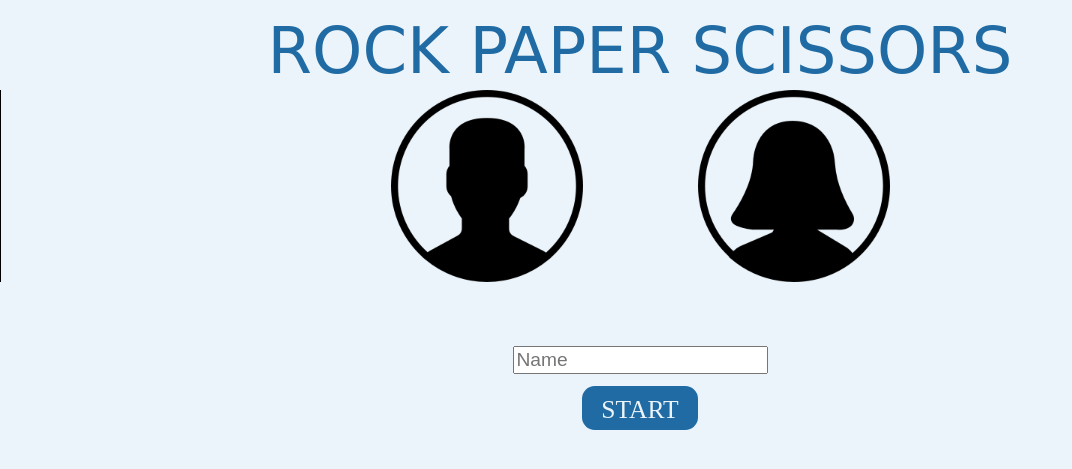
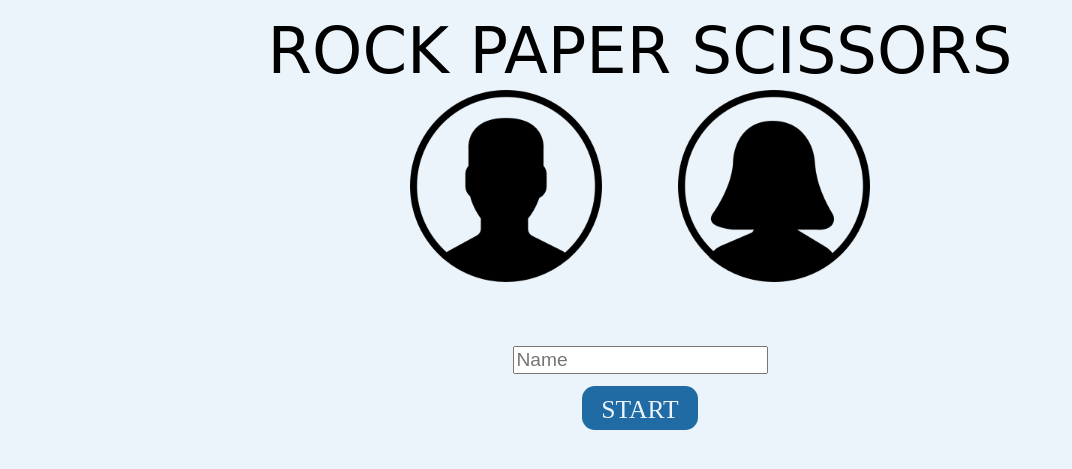
Before and after one commit to rimjieun/RPS, a PHP site: page / in a window 1280 px wide. Shown: the top 469 px of the page, without its empty margins (0-1072 px from the left). Run offline with PHP 8.4, Linux system fonts and the light colour scheme; some libraries are stand-ins or nearby versions; some web fonts are replaced.

Commit message:
js updated

```diff
--- a/assets/css/style.css
+++ b/assets/css/style.css
@@ -15,6 +15,10 @@ body {
 
 * {
   box-sizing: border-box;
+}
+
+p {
+  color: green;
 }
 
 table[class^="row"] {
@@ -35,27 +39,19 @@ td {
   margin-top: 4vw;
 }
 
-.r2-col-left,
-.r2-col-right {
+.col-left,
+.col-right {
   width: 45%;
   max-width: 45%;
 }
 
-.r2-col-mid {
+.col-mid {
   width: 10%;
 }
 
-.r3-col-left,
-.r3-col-right {
-  width: 50%;
-}
-
-.r3-col-left {
-  border-left: 1px solid black;
-}
-
 #heading {
-  color: #206ba4;
+  /*color: #206ba4;*/
+  color: black;
   font-size: 5vw;
   padding: 4vw 0 3vw;
 }
@@ -99,11 +95,11 @@ img[id^="icon"] {
 }
 
 #icon-male {
-  left: 13vw;
+  left: 17vw;
 }
 
 #icon-female {
-  right: 13vw;
+  right: 17vw;
 }
 
 #icon-male:hover,
@@ -120,9 +116,8 @@ img[id^="icon"] {
 }
 
 .player-div {
-  /*background: yellow;*/
   display: inline-block;
-  margin: 0 auto;
+  margin: 1vw 0 0 0;
 }
 
 .player-icon {
@@ -149,6 +144,11 @@ li {
   margin: 1vw auto;
 }
 
+li:hover {
+  color: #ffab35;
+  cursor: pointer;
+}
+
 #game-progress {
   font-size: 5vw;
   line-height: 6vw;
@@ -156,7 +156,6 @@ li {
 }
 
 .score-div {
-  /*background: yellow;*/
   width: 10vw;
   position: relative;
   margin: 0.5vw auto;
--- a/assets/javascript/game.js
+++ b/assets/javascript/game.js
@@ -66,21 +66,21 @@ $(document).ready(function() {
   var loadPlayer = {
 
     one: function(n, i, w, l) {
-      $(".r2-col-left").addClass("filled");
-      $(".r2-col-right .player-name").html("Waiting for Player 2...");
-      $(".r2-col-left .player-icon").attr("src", i);
-      $(".r2-col-left .player-name").text(n);
-      $(".r2-col-left .player-wins").text("Wins: " + w);
-      $(".r2-col-left .player-losses").text("Losses: " + l);
+      $(".row-2 .col-left").addClass("filled");
+      $(".row-2 .col-right .player-name").html("Waiting for Player 2...");
+      $(".row-2 .col-left .player-icon").attr("src", i);
+      $(".row-2 .col-left .player-name").text(n);
+      $(".row-2 .col-left .player-wins").text("Wins: " + w);
+      $(".row-2 .col-left .player-losses").text("Losses: " + l);
     },
 
     two: function(n, i, w, l) {
       alert("loading player 2");
       $("#vs").text("vs");
-      $(".r2-col-right .player-icon").attr("src", i);
-      $(".r2-col-right .player-name").html(n);
-      $(".r2-col-right .player-wins").text("Wins: " + w);
-      $(".r2-col-right .player-losses").text("Losses: " + l);
+      $(".row-2 .col-right .player-icon").attr("src", i);
+      $(".row-2 .col-right .player-name").html(n);
+      $(".row-2 .col-right .player-wins").text("Wins: " + w);
+      $(".row-2 .col-right .player-losses").text("Losses: " + l);
     }
   }
 
@@ -89,20 +89,20 @@ $(document).ready(function() {
     one: function() {
       alert("loading player 1 moves");
 
-      $(".r3-col-left").html("<ul>");
+      $(".row-3 .col-left").html("<ul>");
 
       for (i = 0; i < availableMoves.length; i++) {
-        $(".r3-col-left ul").append("<li>" + availableMoves[i] + "</li>");
+        $(".row-3 .col-left ul").append("<li>" + availableMoves[i] + "</li>");
       }
     },
 
     two: function() {
       alert("loading player 2 moves");
 
-      $(".r3-col-right").html("<ul>");
+      $(".row-3 .col-right").html("<ul>");
 
       for (i = 0; i < availableMoves.length; i++) {
-        $(".r3-col-right ul").append("<li>" + availableMoves[i] + "</li>");
+        $(".row-3 .col-right ul").append("<li>" + availableMoves[i] + "</li>");
       }
     }
   }
@@ -143,6 +143,13 @@ $(document).ready(function() {
       $("img[id^='icon'], input").remove();
     }
 
+    $(".row-2.col-left, .row-2.col-right").css({background: "#54a4de"});
+    $(".row-2.col-left").css({"border-top-right-radius": "50px"});
+    $(".row-2.col-right").css({"border-top-left-radius": "50px"});
+    $(".row-3.col-left, .row-3.col-right").css({background: "#f4f5e7"});
+    $(".row-3.col-left").css({"border-bottom-right-radius": "50px"});
+    $(".row-3.col-right").css({"border-bottom-left-radius": "50px"});
+
     dbRefPlayers.on("child_added", function(snapPlayer) {
 
       name = snapPlayer.val().name;
@@ -150,7 +157,7 @@ $(document).ready(function() {
       wins = snapPlayer.val().wins;
       losses = snapPlayer.val().losses;
 
-      if ($(".r2-col-left").hasClass("filled")) { //make sure to remove ".filled" when user leaves
+      if ($(".row-2 .col-left").hasClass("filled")) { //make sure to remove ".filled" when user leaves
         loadPlayer.two(name, icon, wins, losses);
       }
       else {
@@ -174,8 +181,8 @@ $(document).ready(function() {
       if (turnIsEven) {
         alert("turn is even: " + turns);
         if (sessionStorage.playerNum === "two") {
-          $(".r3-col-right ul").css({visibility: "visible"});
-          $(".r3-col-left ul").css({visibility: "hidden"});
+          $(".row-3 .col-right ul").css({visibility: "visible"});
+          $(".row-3 .col-left ul").css({visibility: "hidden"});
         }
       }
       else {
@@ -185,7 +192,7 @@ $(document).ready(function() {
           $("#game-progress").html("Your move.");
         }
         else if (sessionStorage.playerNum === "two") {
-          $(".r3-col-left ul").css({visibility: "hidden"});
+          $(".row-3 .col-left ul").css({visibility: "hidden"});
           dbRefP1.on("value", function(snapP1) {
             var p1Name = snapP1.val().name;
             console.log(p1Name);
@@ -211,6 +218,10 @@ $(document).ready(function() {
     $(this).addClass("selected");
   });
 
+  $(document).on("click", "li", function() {
+
+  });
+
 
 
 
--- a/index.html
+++ b/index.html
@@ -26,7 +26,7 @@
   <!-- Player Info-->
   <table class="row-2">
     <tr>
-      <td class="r2-col-left">
+      <td class="row-2 col-left">
         <div class="player-div">
           <img class="player-icon">
           <p class="player-name"></p>
@@ -36,10 +36,10 @@
           <p class="player-losses"></p>
         </div>
       </td>
-      <td class="r2-col-mid">
+      <td class="row-2 col-mid">
         <p id="vs"></p>
       </td>
-      <td class="r2-col-right">
+      <td class="row-2 col-right">
         <div class="player-div">
           <img class="player-icon">
           <p class="player-name"></p>
@@ -54,8 +54,9 @@
   <!-- Player Icons/Moves -->
   <table class="row-3">
     <tr>
-      <td class="r3-col-left"><a href="#icon-male"><img id="icon-male" src="assets/images/male-icon.png" value="male"></a></td>
-      <td class="r3-col-right"><a href="#icon-female"><img id="icon-female" src="assets/images/female-icon.png" value="female"></a></td>
+      <td class="row-3 col-left"><a href="#icon-male"><img id="icon-male" src="assets/images/male-icon.png" value="male"></a></td>
+      <td class="row-3 col-mid"></td>
+      <td class="row-3 col-right"><a href="#icon-female"><img id="icon-female" src="assets/images/female-icon.png" value="female"></a></td>
     </tr>
   </table>
   <!-- Name Input & Game Progress -->
```
